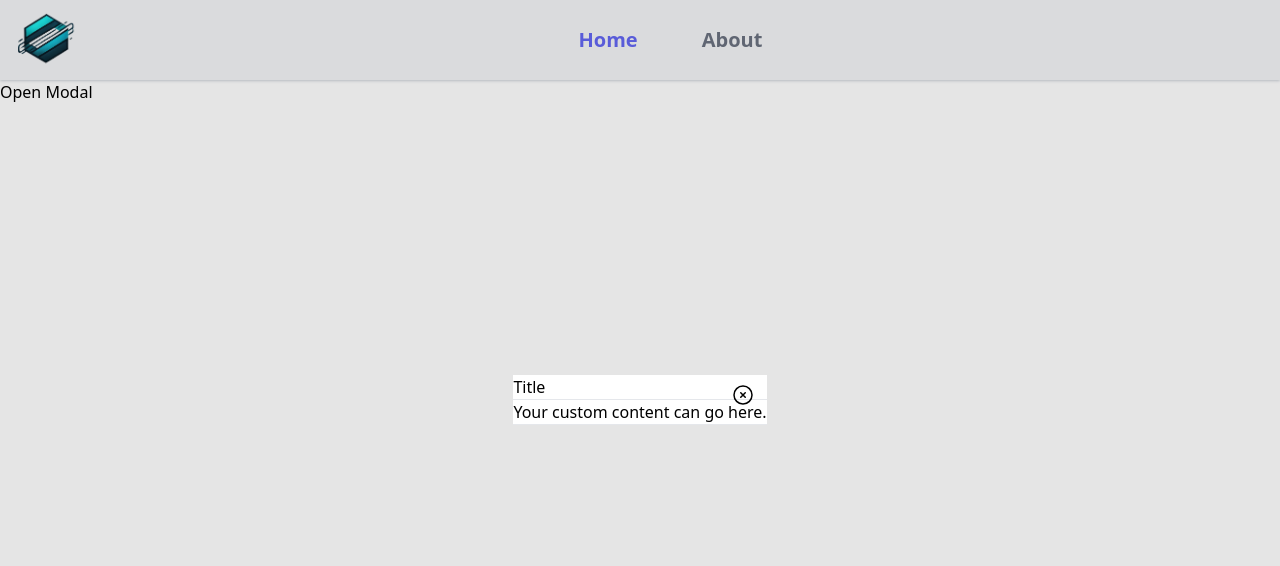
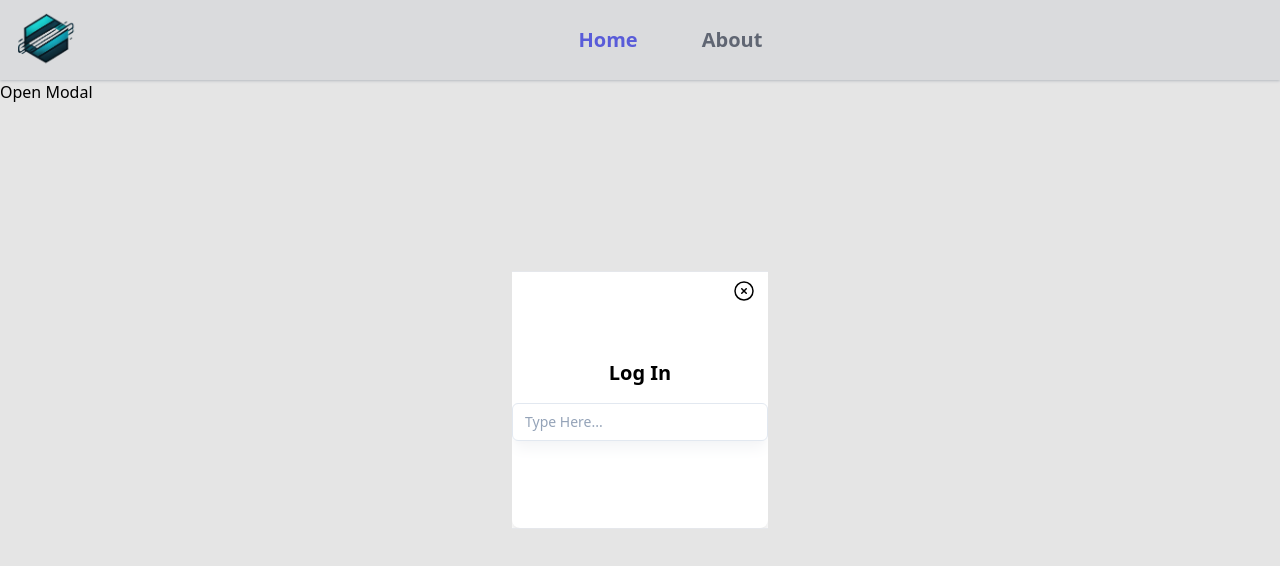
Before and after one commit to DootDoot4567/hack-demo, a SvelteKit app in the folder my-app/: page /home in a window 1280 px wide. Both pictures are taken after a click on the button "Open Modal". Shown: the top 566 px of the page. Built offline with nearby package versions, Linux system fonts and the light colour scheme.

Commit message:
made a input box for pass word

```diff
--- a/my-app/src/routes/Nested/FormInput.svelte
+++ b/my-app/src/routes/Nested/FormInput.svelte
@@ -7,9 +7,23 @@
     Open Modal
 </button>
 
-<Modal class="h-32 w-32 bg-red-500 dark:bg-indigo-500">
-    <h2 slot="header">Title</h2>
-    <div>
-        <p>Your custom content can go here.</p>
+
+<Modal>
+    <!-- Flexbox container with rounded corners -->
+    <div class="flex flex-col items-center justify-center h-64 w-64 bg-white rounded-lg shadow-lg space-y-4">
+        <!-- Modal Title -->
+        <h2 class="text-xl font-semibold">Log In</h2>
+
+        <!-- Input container -->
+        <div class="w-full max-w-sm min-w-[200px]">
+            <div class="relative">
+                <input
+                    type="email"
+                    placeholder="Type Here..."
+                    class="w-full bg-transparent placeholder:text-slate-400 text-slate-700 text-sm border border-slate-200 rounded-md px-3 py-2 transition duration-300 ease focus:outline-none focus:border-slate-500 hover:border-slate-300 shadow-lg shadow-gray-100 ring-4 ring-transparent focus:ring-slate-100"
+                />
+
+            </div>
+        </div>
     </div>
 </Modal>
```
